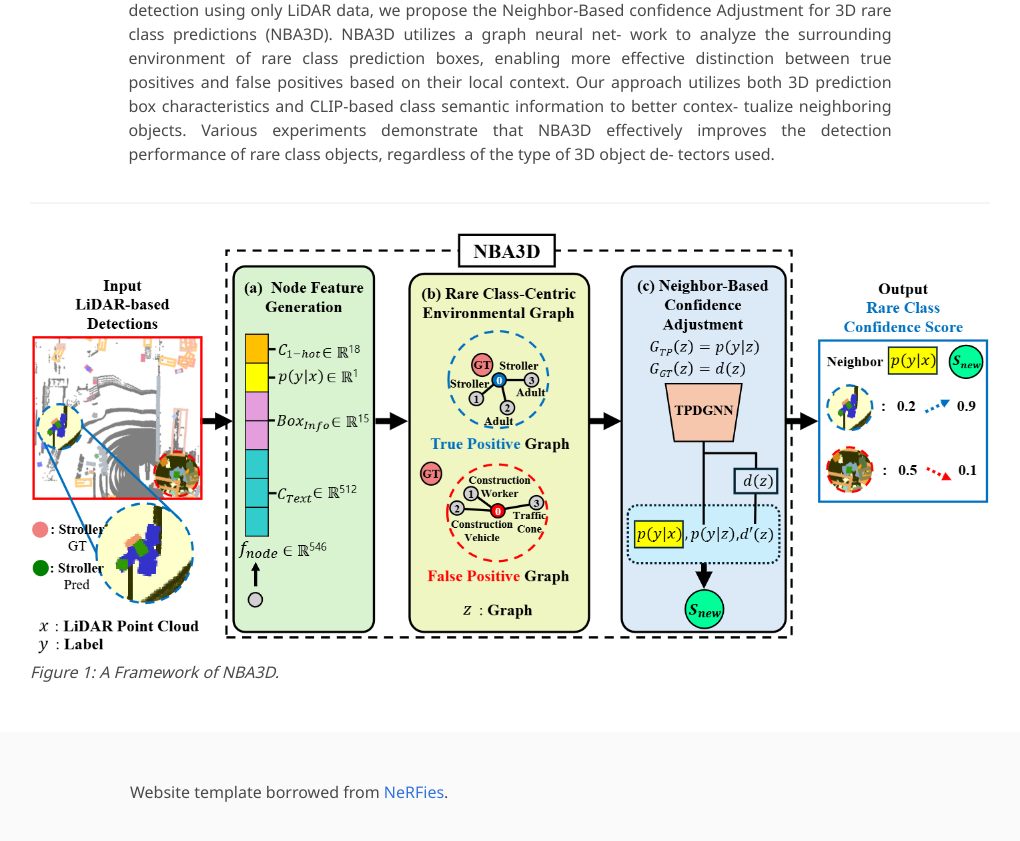
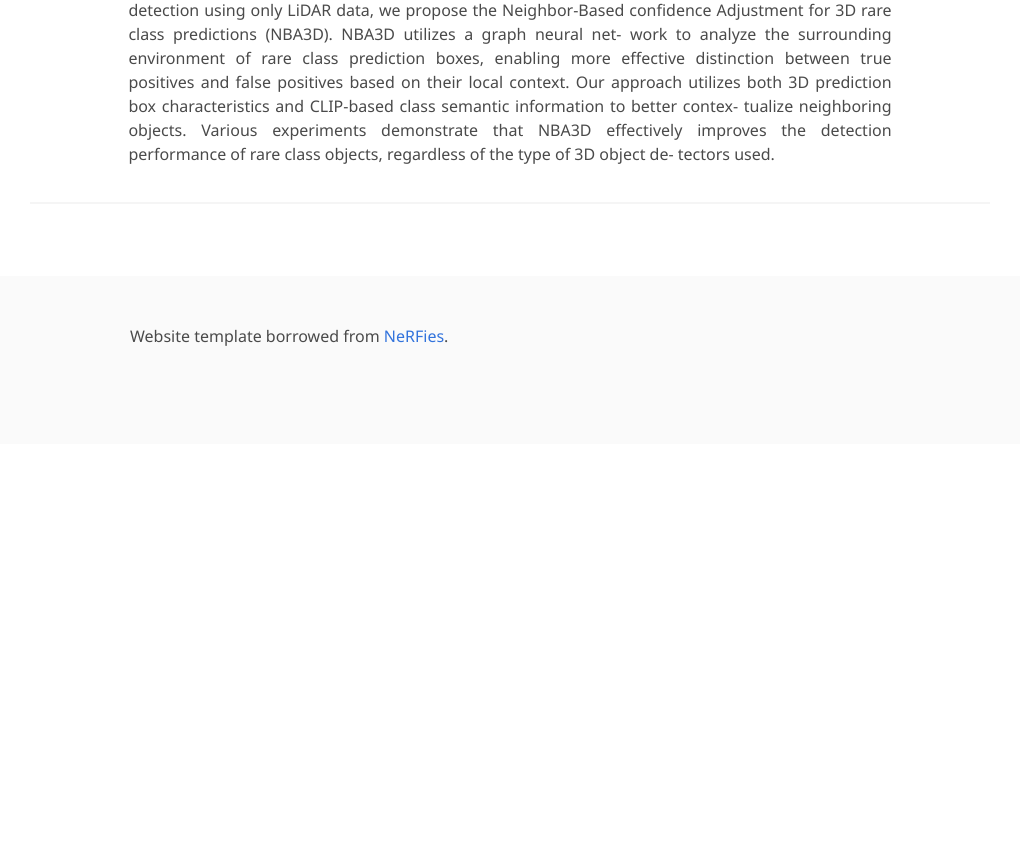
Before and after one commit to juuyeoe/NBA3D, a Jekyll site: the page built from index.md, in a window 1280 px wide and 900 px high, scrolled down 1680 px. Shown: the top 841 px of the window, without its empty margins (130-1150 px from the left). Built offline with Jekyll 4.4.1, drawn with Linux system fonts in a browser that asks for light colours; some web fonts are replaced; after the commit the page ends 2124 px from its top, so only the background shows below that.

Commit message:
Update index.md

```diff
--- a/index.md
+++ b/index.md
@@ -57,10 +57,3 @@ tectors used.
 </div>
 
 ---
-
-
-
-
-
-![Framework](/static/images/figure2.png)
-*Figure 1: A Framework of NBA3D.*
```
